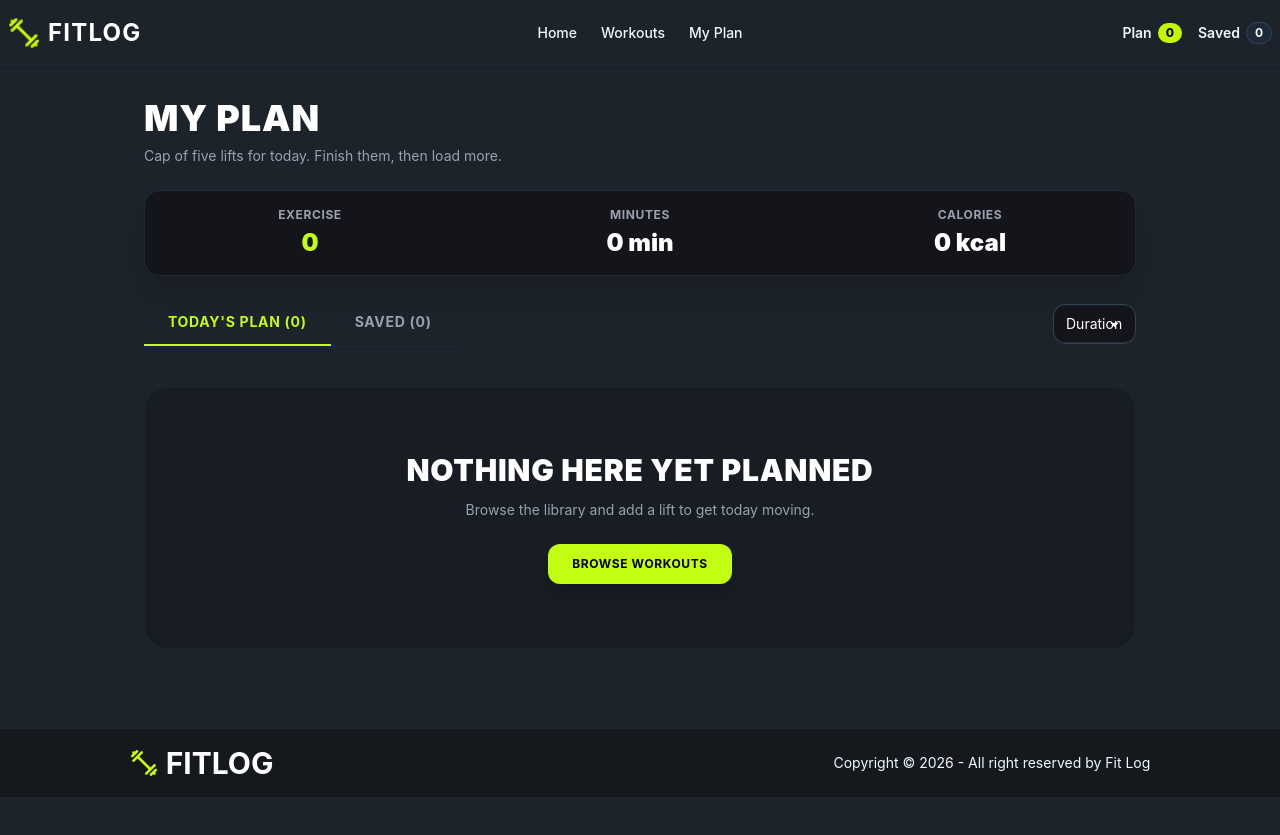
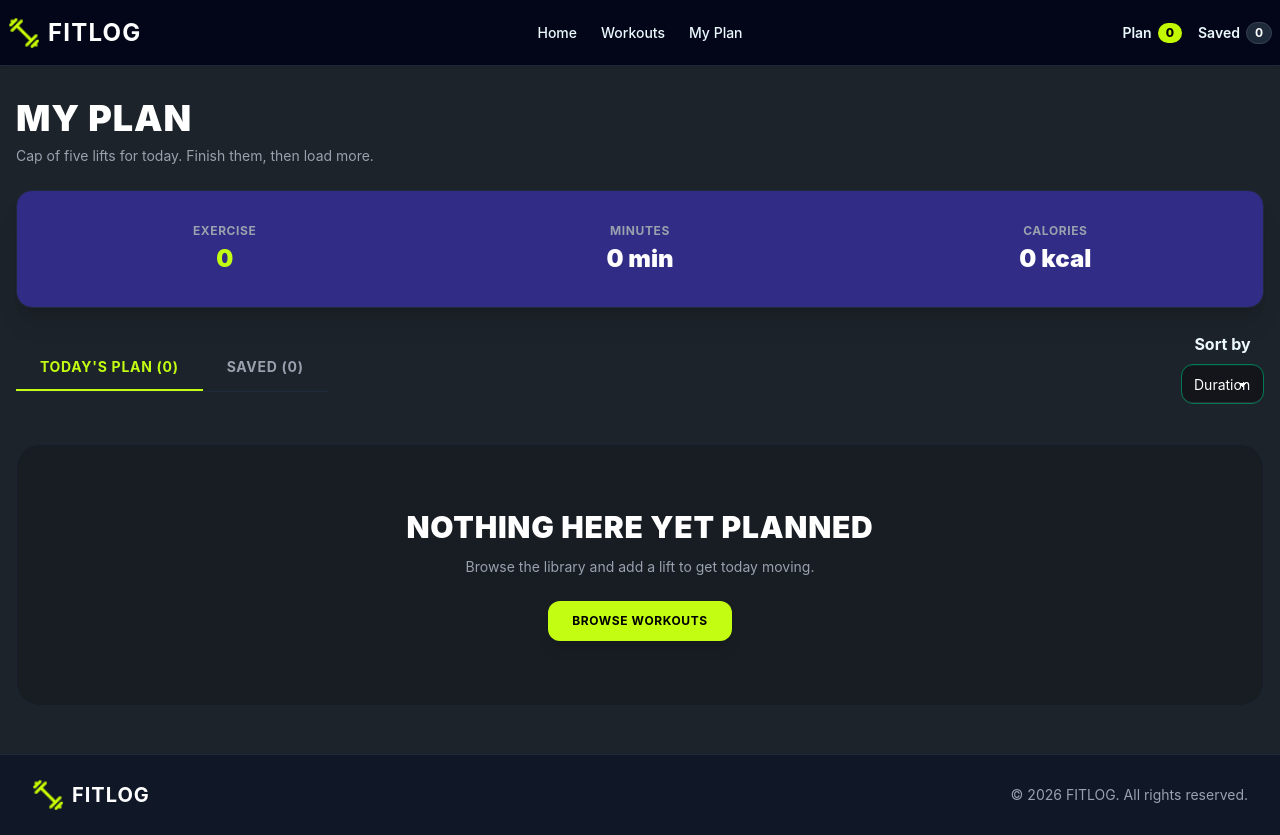
Before and after one commit to Arif2ankhi/Fit-Log, a Next.js app: page /myplan in a window 1280 px wide. Before the commit the page ends 800 px from the top, so only its background shows below. Built offline with nearby package versions, Linux system fonts and the light colour scheme.

Commit message:
Edited footer and cards design

```diff
--- a/src/app/myplan/MyPlanCard.tsx
+++ b/src/app/myplan/MyPlanCard.tsx
@@ -18,7 +18,7 @@ const PlanRowCard: React.FC<PlanRowCardProps> = ({ workout, onDelete }) => {
 
   return (
     <div
-      className={`w-full bg-[#13151b] border rounded-2xl p-4 flex flex-col md:flex-row items-start md:items-center justify-between gap-4 transition-all duration-200 ${
+      className={`w-full bg-slate-700 border rounded-2xl p-4 flex flex-col md:flex-row items-start md:items-center justify-between gap-4 transition-all duration-200 ${
         isDone
           ? "border-green-500/50 bg-[#13151b]/70"
           : "border-gray-800/80 hover:border-gray-700"
@@ -29,8 +29,9 @@ const PlanRowCard: React.FC<PlanRowCardProps> = ({ workout, onDelete }) => {
           <Image
             src={workout.image}
             alt={workout.name}
-            fill
-            className="object-cover"
+            width={450}
+            height={500}
+
           />
         </div>
 
@@ -92,7 +93,7 @@ const PlanRowCard: React.FC<PlanRowCardProps> = ({ workout, onDelete }) => {
 
         <button
           onClick={() => onDelete(workout.id as number)}
-          className="p-2 text-gray-400 hover:text-red-400 hover:bg-red-500/10 rounded-xl transition-colors cursor-pointer"
+          className="p-2 text-red-100 hover:text-red-400 hover:bg-red-500/10 rounded-xl transition-colors cursor-pointer"
           title="Remove item"
         >
           <IoClose className="w-5 h-5" />
--- a/src/app/myplan/page.tsx
+++ b/src/app/myplan/page.tsx
@@ -43,7 +43,7 @@ const MyPlanPage = () => {
   const sortedList = sortWorkouts(currentList);
 
   return (
-    <div className="container mx-auto py-8 px-4 max-w-5xl">
+    <div className="container mx-auto py-8 px-4 ">
       <h2 className="text-white font-black text-3xl md:text-4xl uppercase tracking-wide mb-2">
         MY PLAN
       </h2>
@@ -51,7 +51,7 @@ const MyPlanPage = () => {
         Cap of five lifts for today. Finish them, then load more.
       </p>
 
-      <div className="grid grid-cols-3 text-center bg-[#13151b] border border-gray-800 rounded-2xl py-4 my-6 shadow-xl">
+      <div className="grid grid-cols-3 text-center bg-indigo-900 border border-gray-800 rounded-2xl py-8 my-6 shadow-xl">
         <div>
           <p className="text-gray-400 text-xs uppercase font-bold tracking-wider mb-1">
             Exercise
@@ -104,11 +104,12 @@ const MyPlanPage = () => {
         </div>
 
         {/* Sort By Section */}
-        <div className="text-center mb-6">
+        <div className=" text-center  gap-4 mb-6">
+          <p className="mb-2 font-bold">Sort by</p>
           <select
             value={sortBy}
             onChange={(e) => setSortBy(e.target.value as SortOption)}
-            className="select select-success text-white bg-[#13151b] border-gray-700 px-3 py-1.5 rounded-xl"
+            className="select select-success text-white bg-[#13151b] border-emerald-700 px-3 py-1.5 rounded-xl"
           >
             <option value="duration">Duration</option>
             <option value="calories">Calories</option>
--- a/src/components/homepage/Banner.tsx
+++ b/src/components/homepage/Banner.tsx
@@ -8,7 +8,6 @@ const Banner = () => {
     <section className="px-4 py-8 md:px-8">
       <div className="container mx-auto overflow-hidden rounded-3xl bg-slate-600 via-blue-50 to-indigo-100 shadow-lg">
         <div className="grid min-h-[450px] items-center md:grid-cols-2">
-          {/* Content */}
           <div className="px-6 py-10 text-center md:px-12 md:text-left lg:px-16">
             <span className="text-[#c2f800]">WORKOUT LIBRARY</span>
 
--- a/src/components/shared/Footer.tsx
+++ b/src/components/shared/Footer.tsx
@@ -1,27 +1,28 @@
+import React from 'react';
 import Image from 'next/image';
-import logo from '@/assets/logo.png'
-import React from 'react';
+import logo from '@/assets/logo.png';
 
-const Footer = () => {
+export const Footer: React.FC = () => {
   return (
- <div className='container mx-auto mt-8'>
-    <footer className="footer sm:footer-horizontal footer-center bg-base-300 text-base-content p-4">
-  <div className='flex justify-between gap-80'>
+    <footer className="container mx-auto bg-gray-900 text-gray-400 py-6 px-4 sm:px-8 border-t border-gray-800">
+      <div className="max-w-7xl mx-auto flex flex-col md:flex-row items-center justify-between gap-4">
 
-    <div className='flex gap-2 items-center'>
 
-    <Image src={logo} alt="logo of the app"/>
-    <span className='text-white  text-3xl font-bold mr-60'>FITLOG</span>
-    </div>
-    <div>
+        <div className="flex items-center gap-2">
+          <Image src={logo} alt="FITLOG Logo" width={32} height={32} />
 
-    <p>Copyright © {new Date().getFullYear()} - All right reserved by Fit Log</p>
+          <span className="text-xl font-bold tracking-wider text-white">
+            FITLOG
+          </span>
         </div>
 
+        {/* Right Side: Copyright */}
+        <div className="text-sm text-center md:text-right">
+        © {new Date().getFullYear()} FITLOG. All rights reserved.
+        </div>
 
       </div>
     </footer>
- </div>
   );
 };
 
--- a/src/components/shared/Navbar.tsx
+++ b/src/components/shared/Navbar.tsx
@@ -17,7 +17,7 @@ const Navbar = () => {
   );
 
   return (
-    <nav className="bg-base-100 shadow-sm border-b border-gray-800">
+    <nav className="bg-slate-950 shadow-sm border-b border-gray-800">
       <div className="navbar container mx-auto">
         <div className="navbar-start">
           <div className="dropdown">
--- a/src/components/shared/WorkoutCard.tsx
+++ b/src/components/shared/WorkoutCard.tsx
@@ -12,7 +12,7 @@ interface WorkoutCardProps {
 const WorkoutCard: React.FC<WorkoutCardProps> = ({ workout }) => {
   return (
     <Link href={`/workouts/${workout.id}`} className="block group">
-      <div className="w-full max-w-sm rounded-3xl bg-[#13151b] text-white p-4 shadow-xl border border-gray-800">
+      <div className="w-full max-w-sm rounded-3xl bg-slate-800 text-white p-4 shadow-xl border border-gray-800 mb-4">
         <div className="relative w-full h-52 rounded-2xl overflow-hidden mb-4">
           <Image
             src={workout.image}
```
Lines whose indentation alone changed are shown as unchanged.
